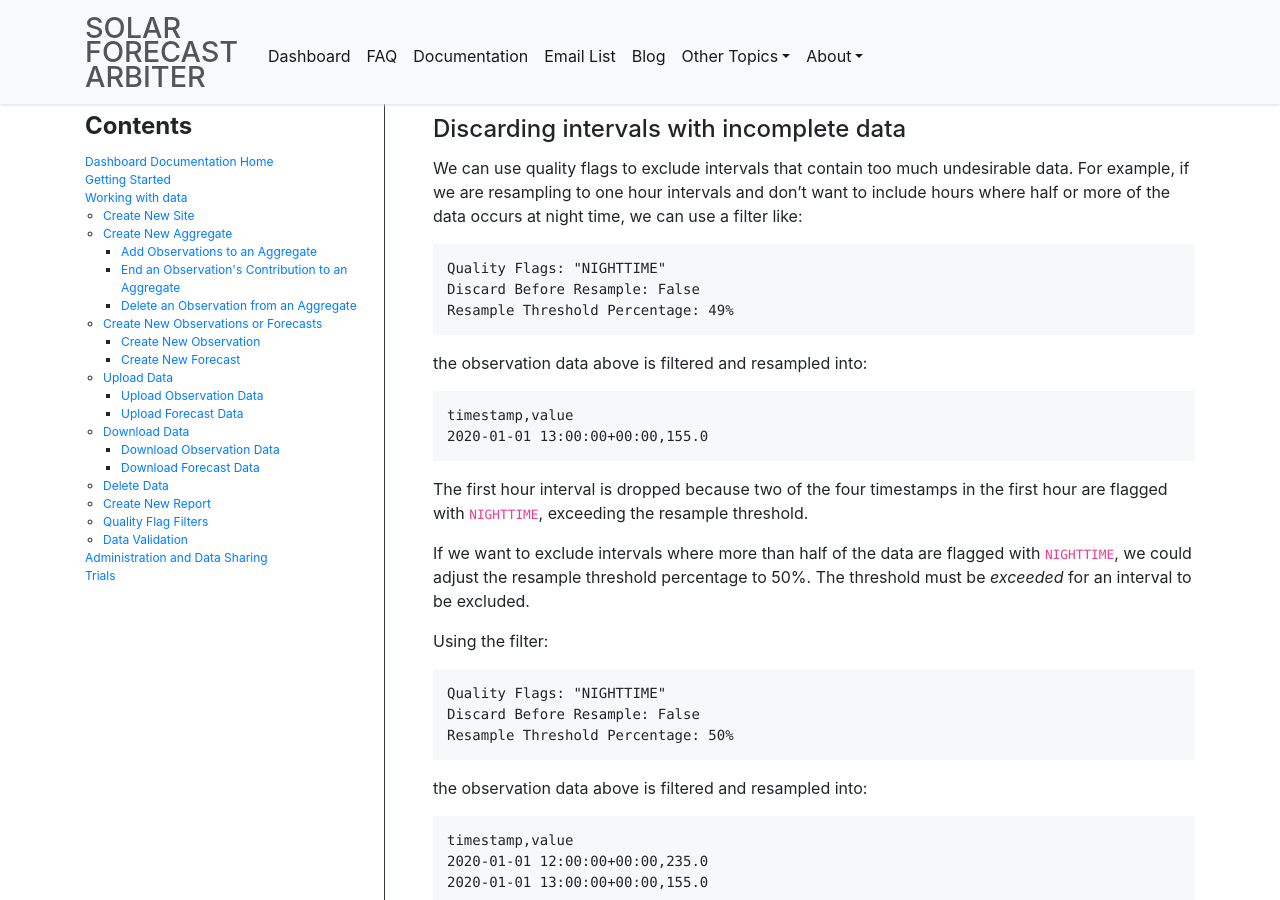
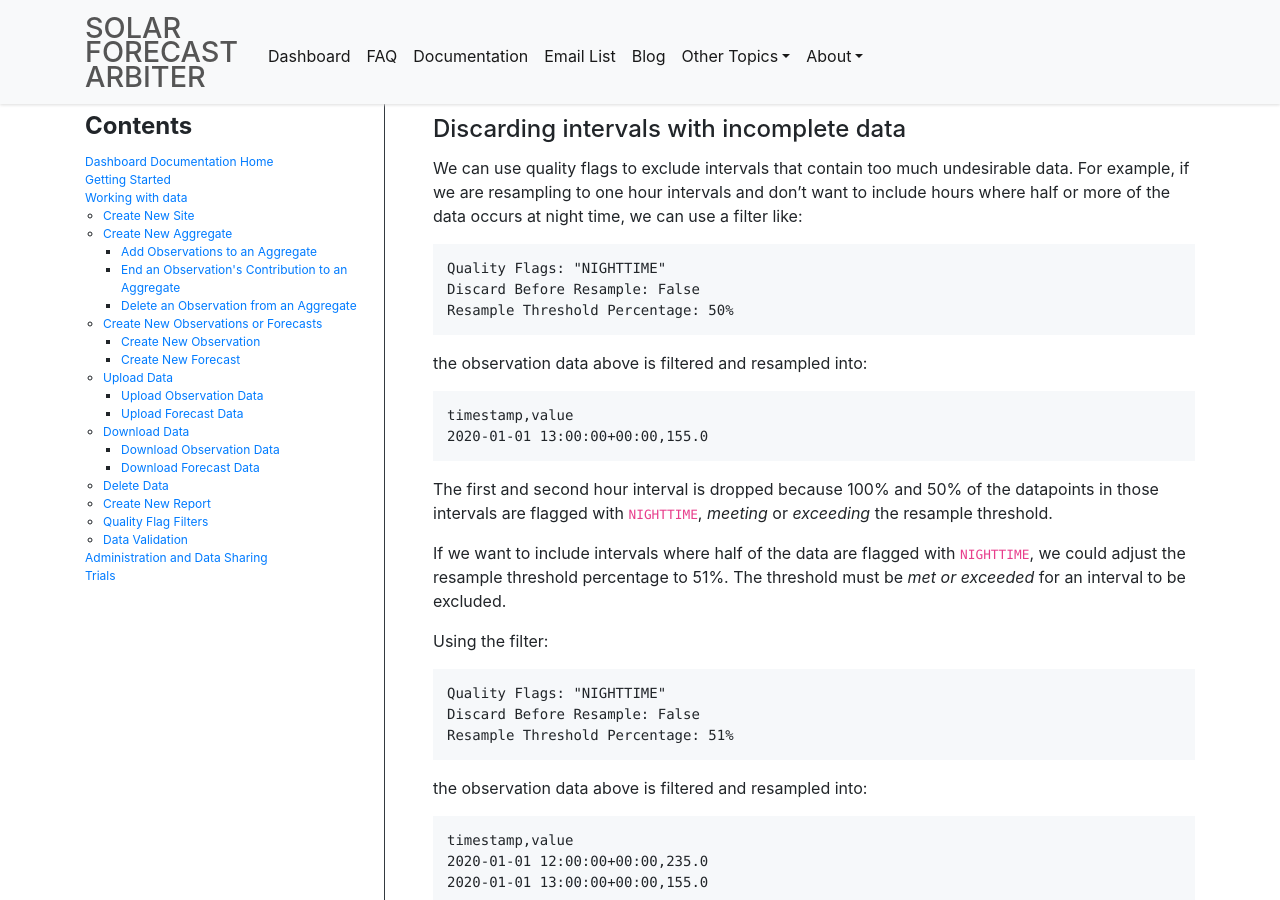
Before and after one commit to SolarArbiter/SolarArbiter.github.io, a Jekyll site: the page built from documentation/dashboard/working_with_data.md, in a window 1280 px wide and 900 px high, scrolled down 23371 px. Built offline with Jekyll 4.4.1, drawn with Linux system fonts in a browser that asks for light colours; some of the changed text lies outside the part shown.

Commit message:
fix old examples

````diff
--- a/documentation/dashboard/working_with_data.md
+++ b/documentation/dashboard/working_with_data.md
@@ -493,7 +493,7 @@
 ```
 Quality Flags: "NIGHTTIME"
 Discard Before Resample: False
-Resample Threshold Percentage: 49%
+Resample Threshold Percentage: 50%
 ```
 
 the observation data above is filtered and resampled into:
@@ -501,20 +501,20 @@
 timestamp,value
 2020-01-01 13:00:00+00:00,155.0
 ```
-The first hour interval is dropped because two of the four timestamps in
-the first hour are flagged with `NIGHTTIME`, exceeding the resample
-threshold.
+The first and second hour interval is dropped because 100% and 50% of the datapoints
+in those intervals are flagged with `NIGHTTIME`, *meeting* or *exceeding* the
+resample threshold.
 
-If we want to exclude intervals where more than half of the data are
+If we want to include intervals where half of the data are
 flagged with `NIGHTTIME`, we could adjust the resample threshold
-percentage to 50%. The threshold must be *exceeded* for an interval
+percentage to 51%. The threshold must be *met or exceeded* for an interval
 to be excluded.
 
 Using the filter:
 ```
 Quality Flags: "NIGHTTIME"
 Discard Before Resample: False
-Resample Threshold Percentage: 50%
+Resample Threshold Percentage: 51%
 ```
 the observation data above is filtered and resampled into:
 ```
@@ -565,9 +565,10 @@
 timestamp,value
 2020-01-01 13:00:00+00:00,155.0
 ```
-The first hour interval is dropped because three of the four timestamps in
-the first hour are flagged with either `NIGHTTIME` or `USER FLAGGED`,
-which meets the resample threshold.
+The first hour interval is dropped because 100% of timestamps in
+the first hour are flagged `NIGHTTIME`. The second hour interval
+is excluded because 75% of the points are  flagged with either
+`NIGHTTIME`, or `USER FLAGGED`, which meets the resample threshold.
 
 #### Excluding intervals where all data is flagged
 
````
